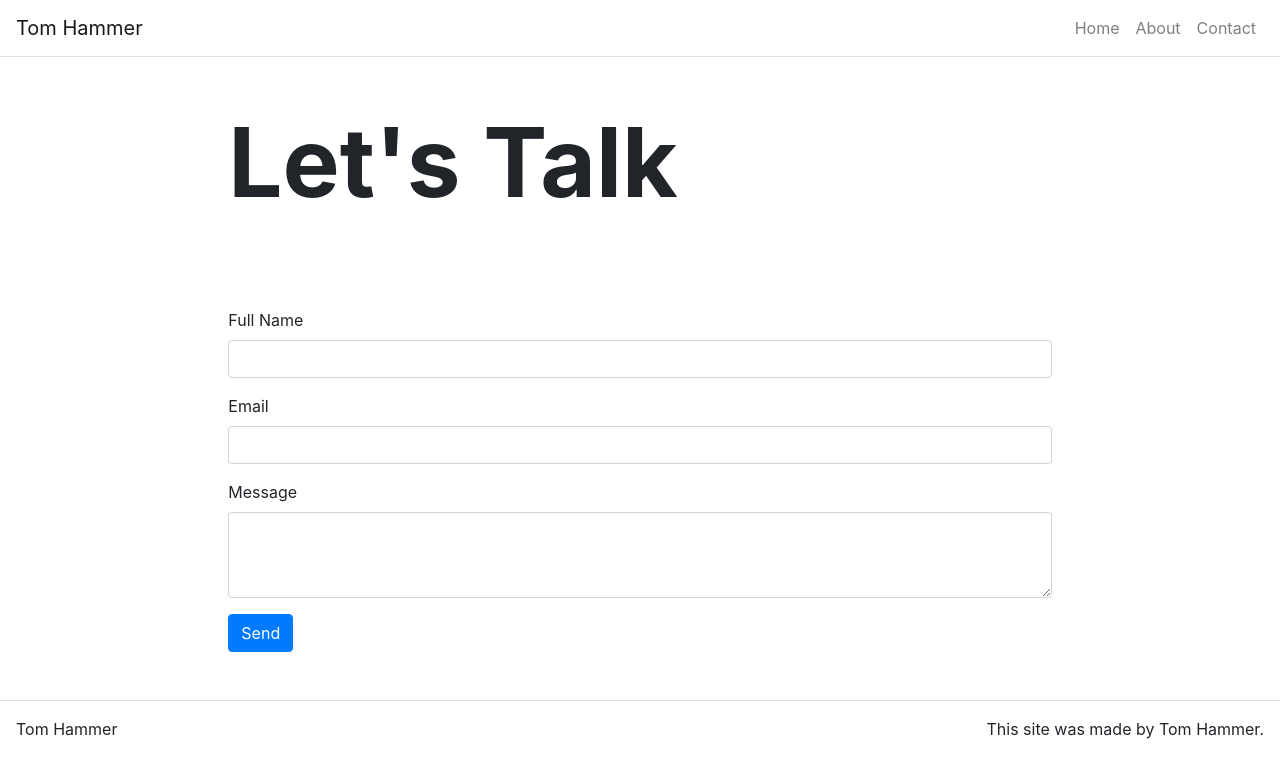
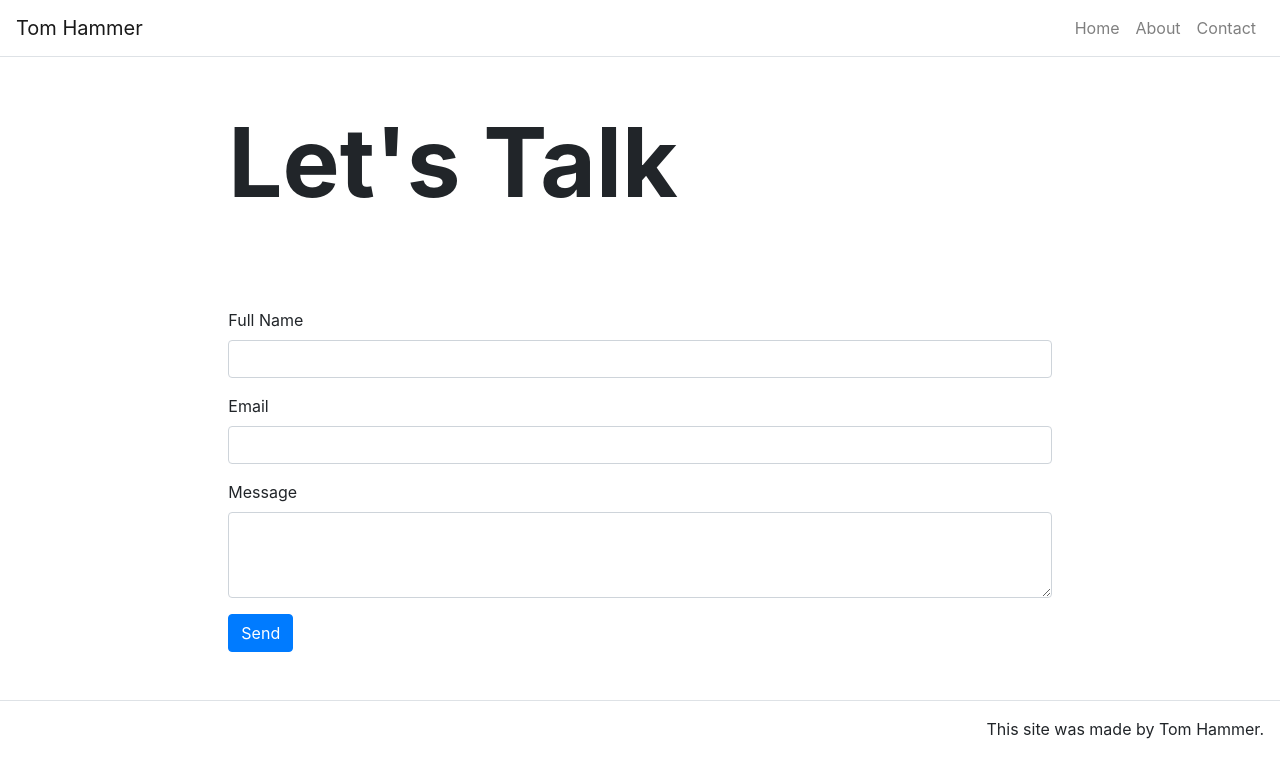
Before and after one commit to tjhammer845/tjhammer845.github.io, a React (Create React App) app: page /contact in a window 1280 px wide. Shown: the top 778 px of the page. Built offline with nearby package versions, Linux system fonts and the light colour scheme.

Commit message:
social links

```diff
--- a/src/components/Footer.js
+++ b/src/components/Footer.js
@@ -5,14 +5,16 @@ import Col from 'react-bootstrap/Col';
 
 function Footer() {
 
-    return(
+    return (
         <footer className="mt-5">
             <Container fluid={true}>
                 <Row className="border-top justify-content-between p-3">
                     <Col className="p-0" md={3} sm={12}>
-                        Tom Hammer
+                        <i class="fab fa-github"></i>
+                        <i class="fab fa-linkedin-in"></i>
+                        <i class="fab fa-twitter"></i>
                     </Col>
-                    <Col className="p-0 d-flex justify-content-end" md={3}>
+                    <Col className="p-0 d-flex justify-content-end" md={3} sm={12}>
                         This site was made by Tom Hammer.
                     </Col>
                 </Row>
```
Also changed, not shown: 8 other files (tests, documents, lock files or other folders).
